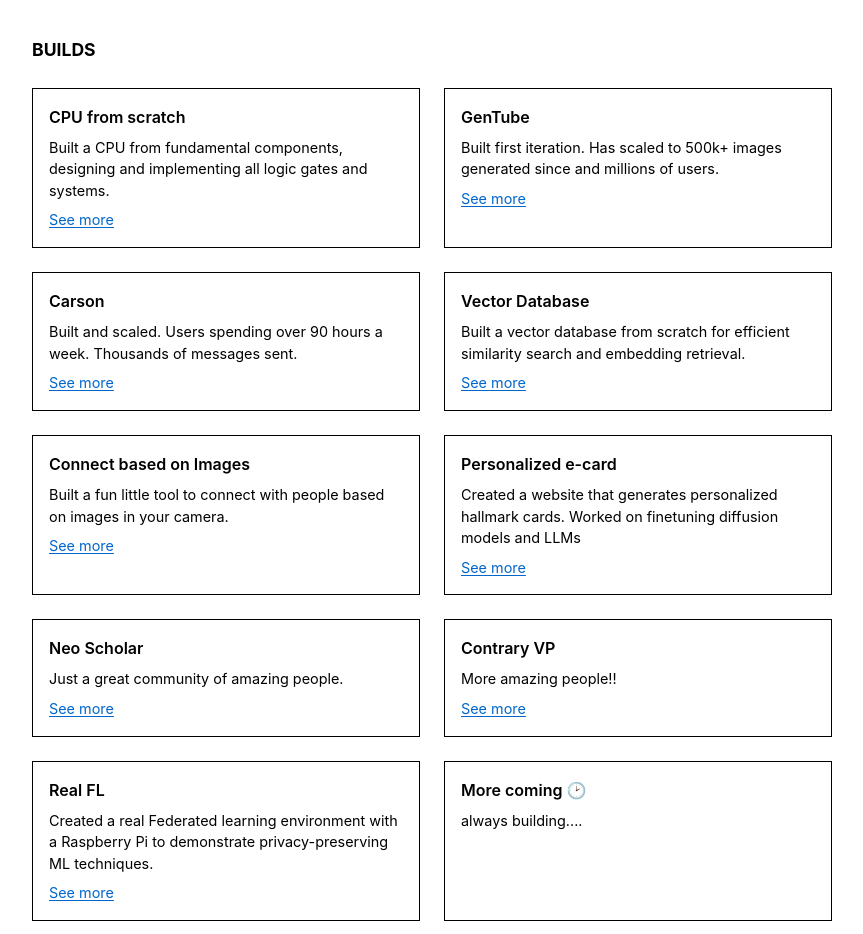
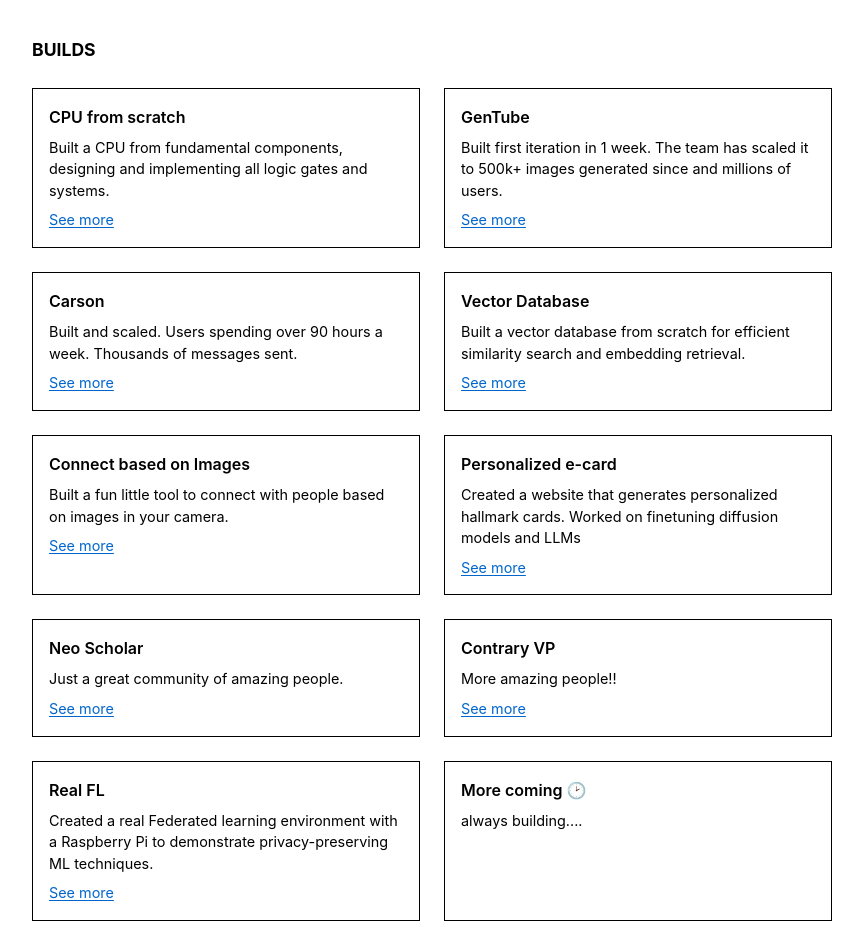
Before and after one commit to brookejoseph/website, a React (Create React App) app: page / in a window 1280 px wide. Shown: the part 1260-2194 px from the top of the page, without its empty margins (200-1063 px from the left). Built offline with nearby package versions, Linux system fonts and the light colour scheme.

Commit message:
updated gentube

```diff
--- a/src/App.js
+++ b/src/App.js
@@ -241,7 +241,7 @@ function App() {
                   <div className="card-content">
                     <h4 className="card-title">GenTube</h4>
                     <p className="card-description">
-                      Built first iteration. Has scaled to 500k+ images generated since and millions of users.
+                      Built first iteration in 1 week. The team has scaled it to 500k+ images generated since and millions of users.
                     </p>
                     <p className="card-link"><a href="https://www.gentube.app/feed/spotlight">See more</a></p>
                   </div>
```
